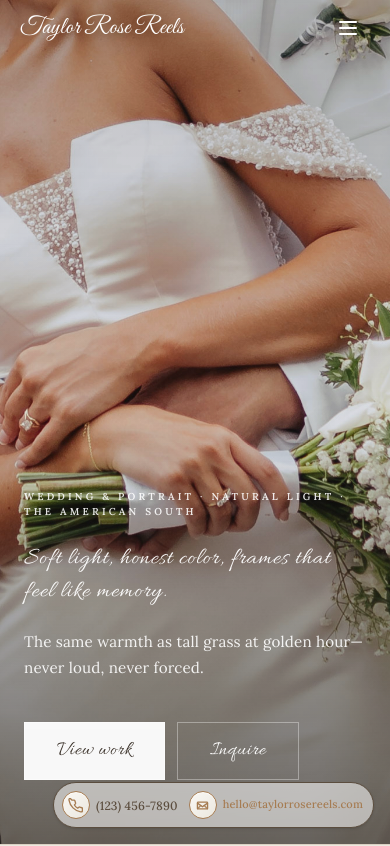
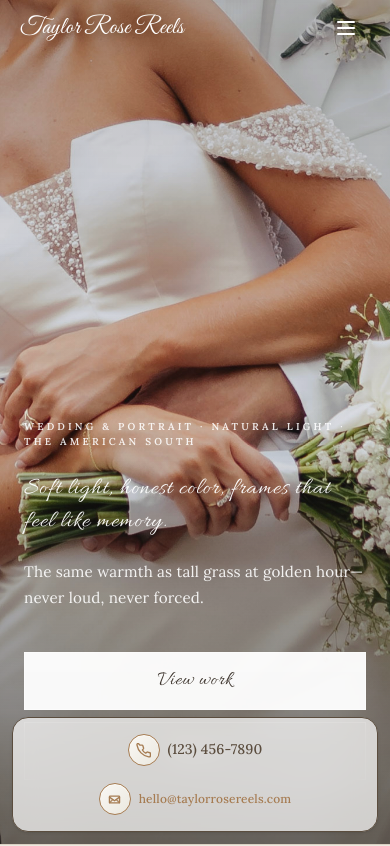
Before and after one commit to DeeCiii15/photography-app, a Next.js app: page / in a window 390 px wide. Shown: the top 846 px of the page. Built offline with nearby package versions, Linux system fonts and the light colour scheme.

Commit message:
Complete Re-work

```diff
--- a/src/app/components/BookingForm.tsx
+++ b/src/app/components/BookingForm.tsx
@@ -233,14 +233,14 @@ export default function BookingForm({ className }: BookingFormProps) {
         <button
           type="button"
           onClick={openEmail}
-          className="font-display flex-1 rounded-full border border-boho-bark/10 bg-coral px-6 py-4 text-xl text-white shadow-soft transition hover:bg-coral-dark hover:shadow-soft-lg"
+          className="font-display min-h-12 flex-1 touch-manipulation rounded-full border border-boho-bark/10 bg-coral px-6 py-4 text-xl text-white shadow-soft transition hover:bg-coral-dark hover:shadow-soft-lg"
         >
           Send by email
         </button>
         <button
           type="button"
           onClick={openSms}
-          className="font-display flex-1 rounded-full border border-coral/50 bg-white/60 px-6 py-4 text-xl text-coral backdrop-blur-sm transition hover:bg-coral/10 dark:bg-boho-bark/40 dark:text-coral"
+          className="font-display min-h-12 flex-1 touch-manipulation rounded-full border border-coral/50 bg-white/60 px-6 py-4 text-xl text-coral backdrop-blur-sm transition hover:bg-coral/10 dark:bg-boho-bark/40 dark:text-coral"
         >
           Send by text
         </button>
--- a/src/app/components/ContactRibbon.tsx
+++ b/src/app/components/ContactRibbon.tsx
@@ -70,42 +70,46 @@ function MailIcon({ className }: { className?: string }) {
 
 function IconMat({ children }: { children: React.ReactNode }) {
   return (
-    <span className="flex h-7 w-7 shrink-0 items-center justify-center rounded-full border border-boho-sage/30 bg-gradient-to-br from-[#faf8f4] to-[#ebe8df] text-coral shadow-[0_1px_0_rgba(255,255,253,0.8)_inset] dark:border-boho-stone/50 dark:from-boho-bark dark:to-boho-ink dark:text-[#e8b896]">
+    <span className="flex h-8 w-8 shrink-0 items-center justify-center rounded-full border border-boho-sage/30 bg-gradient-to-br from-[#faf8f4] to-[#ebe8df] text-coral shadow-[0_1px_0_rgba(255,255,253,0.8)_inset] dark:border-boho-stone/50 dark:from-boho-bark dark:to-boho-ink dark:text-[#e8b896] sm:h-7 sm:w-7">
       {children}
     </span>
   );
 }
 
-/** Fixed pill — wide enough for full email; phone segment doesn’t steal width */
+/** Fixed pill — stacks on very narrow viewports; sm+ matches original horizontal pill */
 export default function ContactRibbon() {
   return (
-    <div className="pointer-events-none fixed bottom-4 right-4 z-50 sm:bottom-6 sm:right-6">
-      <div className="pointer-events-auto flex w-max max-w-[calc(100vw-0.75rem)] items-center rounded-full border border-boho-sage/25 bg-white/55 py-1 pl-1 pr-1 shadow-sm backdrop-blur-md dark:border-boho-stone/45 dark:bg-boho-ink/50 sm:min-w-[min(100%,28.5rem)] sm:py-1.5 sm:pl-1.5 sm:pr-1.5">
+    <div className="pointer-events-none fixed bottom-[max(0.75rem,env(safe-area-inset-bottom,0px))] left-3 right-3 z-50 sm:bottom-6 sm:left-auto sm:right-6">
+      <div className="pointer-events-auto mx-auto flex w-full max-w-full flex-col rounded-2xl border border-boho-sage/25 bg-white/70 py-2 pl-2 pr-2 shadow-sm backdrop-blur-md dark:border-boho-stone/45 dark:bg-boho-ink/55 sm:w-max sm:min-w-[min(100%,28.5rem)] sm:max-w-[calc(100vw-0.75rem)] sm:flex-row sm:items-center sm:rounded-full sm:border-boho-sage/25 sm:bg-white/55 sm:py-1.5 sm:pl-1.5 sm:pr-1.5 sm:dark:bg-boho-ink/50">
         <a
           href="tel:+1234567890"
           aria-label="Call (123) 456-7890"
-          className="flex shrink-0 items-center gap-1.5 rounded-full py-1 pl-1 pr-1.5 transition hover:bg-boho-sage/15 dark:hover:bg-white/10 sm:gap-2 sm:pl-1.5 sm:pr-2"
+          className="flex min-h-11 shrink-0 items-center justify-center gap-2 rounded-xl px-2 py-2 transition hover:bg-boho-sage/15 active:bg-boho-sage/20 dark:hover:bg-white/10 sm:min-h-0 sm:justify-start sm:rounded-full sm:py-1 sm:pl-1 sm:pr-2"
         >
           <IconMat>
             <PhoneIcon className="h-[15px] w-[15px]" />
           </IconMat>
-          <span className="whitespace-nowrap font-body text-xs font-medium leading-tight text-cream-dark dark:text-cream">
+          <span className="whitespace-nowrap font-body text-sm font-medium leading-tight text-cream-dark dark:text-cream sm:text-xs">
             (123) 456-7890
           </span>
         </a>
         <span
-          className="mx-0 h-4 w-px shrink-0 bg-dusty-rose/45 dark:bg-boho-stone/45"
+          className="mx-2 hidden h-4 w-px shrink-0 bg-dusty-rose/45 dark:bg-boho-stone/45 sm:block"
+          aria-hidden
+        />
+        <div
+          className="h-px w-full bg-dusty-rose/35 dark:bg-boho-stone/40 sm:hidden"
           aria-hidden
         />
         <a
           href="mailto:hello@taylorrosereels.com?subject=Inquiry%20from%20Taylor%20Rose%20Reels"
           aria-label="Email hello@taylorrosereels.com"
-          className="flex min-w-0 items-center gap-1.5 rounded-full py-1 pl-1 pr-1.5 transition hover:bg-boho-sage/15 dark:hover:bg-white/10 sm:gap-2 sm:pl-1.5 sm:pr-2"
+          className="flex min-h-11 min-w-0 items-center justify-center gap-2 rounded-xl px-2 py-2 transition hover:bg-boho-sage/15 active:bg-boho-sage/20 dark:hover:bg-white/10 sm:min-h-0 sm:justify-start sm:rounded-full sm:py-1 sm:pl-1 sm:pr-2"
         >
           <IconMat>
             <MailIcon className="h-[15px] w-[15px]" />
           </IconMat>
-          <span className="break-all font-body text-[11px] font-medium leading-snug text-coral dark:text-[#e8b896] sm:break-normal sm:text-xs sm:leading-tight">
+          <span className="min-w-0 break-all text-center font-body text-xs font-medium leading-snug text-coral dark:text-[#e8b896] sm:break-normal sm:text-left sm:text-xs sm:leading-tight">
             hello@taylorrosereels.com
           </span>
         </a>
--- a/src/app/components/Navigation.tsx
+++ b/src/app/components/Navigation.tsx
@@ -20,6 +20,15 @@ export default function Navigation() {
     window.addEventListener('scroll', handleScroll);
     return () => window.removeEventListener('scroll', handleScroll);
   }, []);
+
+  useEffect(() => {
+    if (!mobileMenuOpen) return;
+    const prev = document.body.style.overflow;
+    document.body.style.overflow = 'hidden';
+    return () => {
+      document.body.style.overflow = prev;
+    };
+  }, [mobileMenuOpen]);
 
   /** Match TRR title: white on hero, warm gold / coral when scrolled (same as script fallback + logo era) */
   const linkClass = onHero
@@ -92,7 +101,7 @@ export default function Navigation() {
           <button
             type="button"
             onClick={() => setMobileMenuOpen(!mobileMenuOpen)}
-            className={`shrink-0 rounded-full p-2.5 transition hover:bg-coral/10 dark:hover:bg-white/10 lg:hidden ${onHero ? 'text-white hover:bg-white/15' : 'text-coral hover:bg-coral/10 dark:text-[#e8c4a8] dark:hover:bg-white/10'}`}
+            className={`touch-manipulation shrink-0 rounded-full p-3 transition hover:bg-coral/10 dark:hover:bg-white/10 lg:hidden ${onHero ? 'text-white hover:bg-white/15' : 'text-coral hover:bg-coral/10 dark:text-[#e8c4a8] dark:hover:bg-white/10'}`}
             aria-label="Toggle menu"
             aria-expanded={mobileMenuOpen}
           >
@@ -136,35 +145,35 @@ export default function Navigation() {
               <Link
                 href="/#about"
                 onClick={() => setMobileMenuOpen(false)}
-                className="rounded-xl px-5 py-4 text-lg text-cream-dark active:bg-boho-sage/15 dark:text-cream"
+                className="touch-manipulation rounded-xl px-5 py-4 text-lg text-cream-dark active:bg-boho-sage/15 dark:text-cream"
               >
                 About
               </Link>
               <Link
                 href="/portfolio"
                 onClick={() => setMobileMenuOpen(false)}
-                className="rounded-xl px-5 py-4 text-lg text-cream-dark active:bg-boho-sage/15 dark:text-cream"
+                className="touch-manipulation rounded-xl px-5 py-4 text-lg text-cream-dark active:bg-boho-sage/15 dark:text-cream"
               >
                 Portfolio
               </Link>
               <Link
                 href="/pricing"
                 onClick={() => setMobileMenuOpen(false)}
-                className="rounded-xl px-5 py-4 text-lg text-cream-dark active:bg-boho-sage/15 dark:text-cream"
+                className="touch-manipulation rounded-xl px-5 py-4 text-lg text-cream-dark active:bg-boho-sage/15 dark:text-cream"
               >
                 Pricing
               </Link>
               <Link
                 href="/experience"
                 onClick={() => setMobileMenuOpen(false)}
-                className="rounded-xl px-5 py-4 text-lg text-cream-dark active:bg-boho-sage/15 dark:text-cream"
+                className="touch-manipulation rounded-xl px-5 py-4 text-lg text-cream-dark active:bg-boho-sage/15 dark:text-cream"
               >
                 Experience
               </Link>
               <Link
                 href="/contact"
                 onClick={() => setMobileMenuOpen(false)}
-                className="rounded-xl px-5 py-4 text-lg text-cream-dark active:bg-boho-sage/15 dark:text-cream"
+                className="touch-manipulation rounded-xl px-5 py-4 text-lg text-cream-dark active:bg-boho-sage/15 dark:text-cream"
               >
                 Contact
               </Link>
--- a/src/app/experience/page.tsx
+++ b/src/app/experience/page.tsx
@@ -143,7 +143,7 @@ export default function ExperiencePage() {
                   key={faq.question}
                   className="group rounded-2xl border border-[#e0d9ce] bg-[#faf8f4]/95 shadow-sm ring-1 ring-[#e8e3db]/80 transition-[box-shadow] open:shadow-[0_12px_32px_rgba(61,52,44,0.08)] dark:border-boho-stone/40 dark:bg-boho-bark/50 dark:ring-boho-stone/25 dark:open:shadow-[0_12px_32px_rgba(0,0,0,0.2)]"
                 >
-                  <summary className="flex cursor-pointer list-none items-center justify-between gap-4 px-6 py-5 font-display text-lg leading-snug text-cream-dark marker:content-none sm:px-8 sm:py-6 sm:text-xl dark:text-cream [&::-webkit-details-marker]:hidden">
+                  <summary className="flex min-h-14 cursor-pointer list-none items-center justify-between gap-4 px-6 py-5 font-display text-lg leading-snug text-cream-dark marker:content-none touch-manipulation sm:min-h-0 sm:px-8 sm:py-6 sm:text-xl dark:text-cream [&::-webkit-details-marker]:hidden">
                     <span className="min-w-0 pr-2">{faq.question}</span>
                     <FaqChevron />
                   </summary>
@@ -165,7 +165,7 @@ export default function ExperiencePage() {
             </p>
             <Link
               href="/contact"
-              className="font-display mt-6 inline-flex rounded-full border border-boho-sage/30 bg-coral px-10 py-3.5 text-lg text-white shadow-soft transition hover:border-coral/40 hover:bg-coral-dark hover:shadow-soft-lg dark:border-boho-stone/45"
+              className="font-display mt-6 inline-flex min-h-12 touch-manipulation items-center justify-center rounded-full border border-boho-sage/30 bg-coral px-10 py-3.5 text-lg text-white shadow-soft transition hover:border-coral/40 hover:bg-coral-dark hover:shadow-soft-lg dark:border-boho-stone/45"
             >
               Write me a note
             </Link>
--- a/src/app/layout.tsx
+++ b/src/app/layout.tsx
@@ -1,4 +1,4 @@
-import type { Metadata } from "next";
+import type { Metadata, Viewport } from "next";
 import { Allura, Great_Vibes, Lora } from "next/font/google";
 import "./globals.css";
 import ContactRibbon from "./components/ContactRibbon";
@@ -30,6 +30,12 @@ export const metadata: Metadata = {
     "Photography inspired by open fields, cedar arches, and soft film light—sage greens, wheat gold, and airy romance for Southern and boho-modern love stories.",
 };
 
+export const viewport: Viewport = {
+  width: "device-width",
+  initialScale: 1,
+  viewportFit: "cover",
+};
+
 export default function RootLayout({
   children,
 }: Readonly<{
@@ -40,7 +46,7 @@ export default function RootLayout({
       <body
         className={`${lora.variable} ${allura.variable} ${greatVibes.variable} antialiased`}
       >
-        <div className="relative z-10 min-h-dvh overflow-x-hidden">
+        <div className="relative z-10 min-h-dvh overflow-x-hidden max-sm:pb-[calc(7.5rem+env(safe-area-inset-bottom,0px))]">
           {children}
           <ContactRibbon />
         </div>
--- a/src/app/page.tsx
+++ b/src/app/page.tsx
@@ -33,16 +33,16 @@ export default function Home() {
               The same warmth as tall grass at golden hour—never loud, never
               forced.
             </p>
-            <div className="mt-10 flex flex-wrap gap-3">
+            <div className="mt-10 flex w-full max-w-md flex-col gap-3 sm:max-w-none sm:flex-row sm:flex-wrap">
               <Link
                 href="/portfolio"
-                className="font-display inline-flex items-center justify-center border border-white/40 bg-white/95 px-8 py-3.5 text-xl text-[#3d342c] transition hover:bg-white md:text-[1.35rem] md:py-4 md:px-9"
+                className="font-display inline-flex min-h-12 w-full touch-manipulation items-center justify-center border border-white/40 bg-white/95 px-8 py-3.5 text-xl text-[#3d342c] transition hover:bg-white sm:w-auto md:text-[1.35rem] md:py-4 md:px-9"
               >
                 View work
               </Link>
               <Link
                 href="/contact"
-                className="font-display inline-flex items-center justify-center border border-white/35 bg-transparent px-8 py-3.5 text-xl text-white transition hover:bg-white/10 md:text-[1.35rem] md:py-4 md:px-9"
+                className="font-display inline-flex min-h-12 w-full touch-manipulation items-center justify-center border border-white/35 bg-transparent px-8 py-3.5 text-xl text-white transition hover:bg-white/10 sm:w-auto md:text-[1.35rem] md:py-4 md:px-9"
               >
                 Inquire
               </Link>
@@ -147,7 +147,7 @@ export default function Home() {
               </div>
               <Link
                 href="/pricing"
-                className="font-display mt-10 inline-block text-2xl text-coral transition hover:text-coral-dark md:text-[1.65rem]"
+                className="font-display mt-10 inline-block touch-manipulation text-2xl text-coral transition hover:text-coral-dark md:text-[1.65rem]"
               >
                 Collections &amp; investment →
               </Link>
--- a/src/app/portfolio/page.tsx
+++ b/src/app/portfolio/page.tsx
@@ -97,7 +97,7 @@ function PortfolioContent() {
                 <button
                   type="button"
                   onClick={() => router.push('/portfolio')}
-                  className="font-display inline-flex w-fit items-center gap-2 rounded-full border border-[#d4cdc0]/80 bg-[#faf8f4]/90 px-5 py-2.5 text-lg text-coral shadow-sm backdrop-blur-[2px] transition hover:border-coral/30 hover:bg-white dark:border-boho-stone/50 dark:bg-boho-bark/85 dark:text-[#d4a574] sm:py-3 sm:text-xl"
+                  className="font-display inline-flex min-h-12 w-full touch-manipulation items-center justify-center gap-2 rounded-full border border-[#d4cdc0]/80 bg-[#faf8f4]/90 px-5 py-2.5 text-lg text-coral shadow-sm backdrop-blur-[2px] transition hover:border-coral/30 hover:bg-white dark:border-boho-stone/50 dark:bg-boho-bark/85 dark:text-[#d4a574] sm:w-fit sm:justify-start sm:py-3 sm:text-xl"
                 >
                   <svg
                     className="h-4 w-4 shrink-0"
```
Also changed, not shown: src/app/components/TestimonialsSection.tsx (+4 -4 lines), src/app/pricing/page.tsx (+5 -5 lines).
